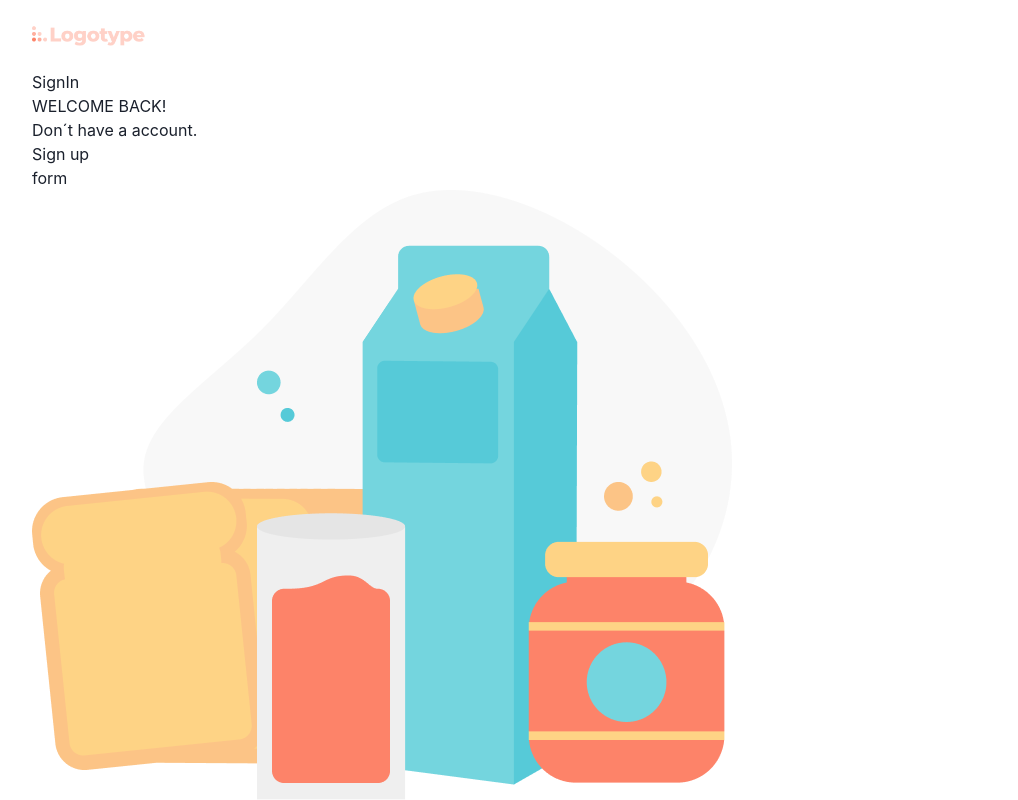
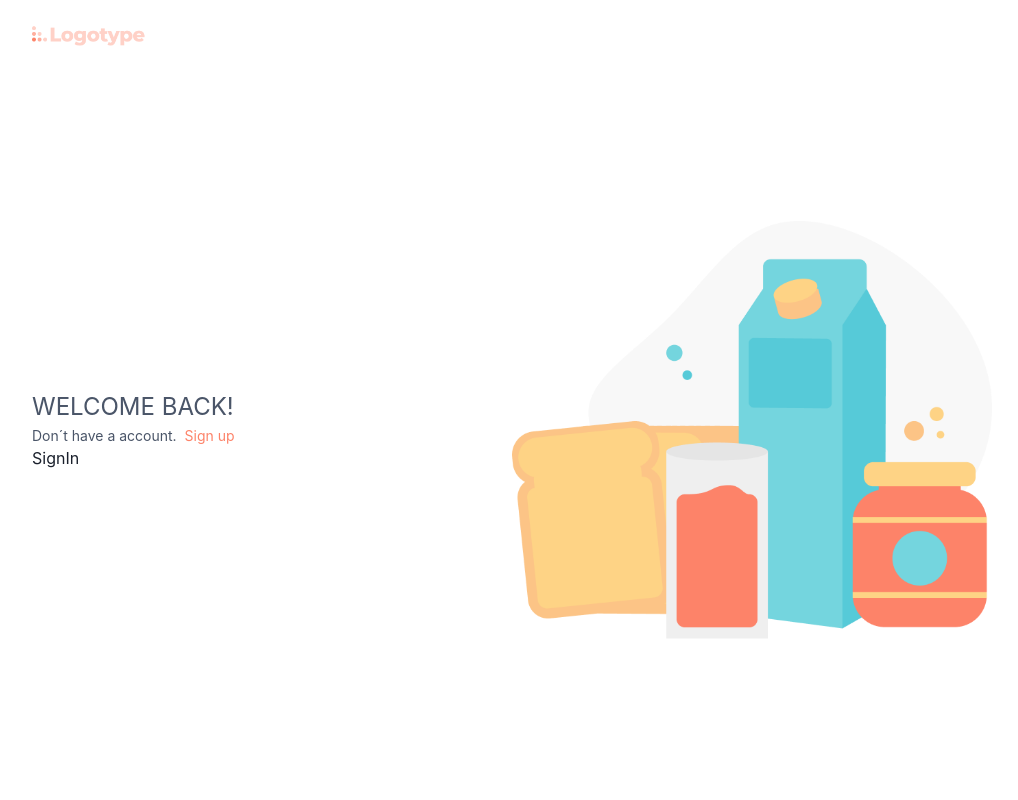
Before and after one commit to Lopez089/practical_React_App, a React (Vite) app: page /signIn in a window 1280 px wide. Shown: the whole page, without its empty margins (128-1146 px from the left). Built offline with nearby package versions, Linux system fonts and the light colour scheme.

Commit message:
create main signIn

```diff
--- a/src/components/container/container.tsx
+++ b/src/components/container/container.tsx
@@ -7,6 +7,7 @@ export const Container = ({ children }: container) => {
     <Box
       display='grid'
       gridTemplateColumns='1fr 960px 1fr'
+      h='100%'
     >
       <Box
         gridArea='1/2'
--- a/src/components/formSignIn/formSignIn.tsx
+++ b/src/components/formSignIn/formSignIn.tsx
@@ -3,7 +3,7 @@ import React from 'react'
 export const FormSingIn = () => {
   return (
     <section role='form-signIn'>
-      form
+      <p>SignIn</p>
     </section>
   )
 }
--- a/src/components/main/main.tsx
+++ b/src/components/main/main.tsx
@@ -1,13 +1,18 @@
 import React from 'react'
 import { main } from '../../interface/index'
 import { Container } from '../container/container'
+import { Box } from '@chakra-ui/react'
 
 export const Main: React.FC<main> = ({ children }) => {
   return (
-    <main role='main'>
+    <Box
+      as='main'
+      role='main'
+      h='90vh'
+    >
       <Container>
         {children}
       </Container>
-    </main>
+    </Box>
   )
 }
--- a/src/interface/main.ts
+++ b/src/interface/main.ts
@@ -1,4 +1,4 @@
 import React from 'react'
 export interface main {
-    children: React.ReactElement[]
+    children: React.ReactElement[] | React.ReactElement
 }
--- a/src/pages/signIn/signIn.tsx
+++ b/src/pages/signIn/signIn.tsx
@@ -1,18 +1,66 @@
 import React from 'react'
 import { Nav, Main, FormSingIn } from '../../components/index'
 import imgHead from '../../assets/imgHead.png'
+import { Box, Image, Flex, Text } from '@chakra-ui/react'
+import { Link } from 'react-router-dom'
+
+interface layoutAuth {
+  children: React.ReactNode[]
+  img: React.ReactElement
+}
+
+export const LayoutAuth = ({ children, img }: layoutAuth) => {
+  return (
+    <Box
+      display='grid'
+      gridTemplateColumns='1fr 1fr'
+      h='100%'
+    >
+      <Flex
+        justifyContent='center'
+        flexDirection='column'
+      >
+        {children}
+      </Flex>
+      <Flex
+        justifyContent='center'
+        alignItems='center'
+      >
+        {img}
+      </Flex>
+    </Box>
+  )
+}
+
 export const SignIn = () => {
   return (
-    <>
+    <Box
+      h='100vh'
+    >
       <Nav />
       <Main>
-        <p>SignIn</p>
-        <p>WELCOME BACK!</p>
-        <p>Don´t have a account.</p>
-        <a href="/signUp">Sign up</a>
-        <FormSingIn />
-        <img src={imgHead} alt="imgHead" />
+        <LayoutAuth
+          img={<Image src={imgHead} alt="imgHead" />}
+        >
+          <Text color='gray.600' fontSize='2xl'>WELCOME BACK!</Text>
+          <Flex>
+            <Text
+              fontSize='sm'
+              color='gray.600'
+            >
+              Don´t have a account.
+            </Text>
+            <Text fontSize='sm' color='#FD8369'>
+              <Link
+                to="/signUp"
+              >
+                &nbsp; Sign up
+              </Link>
+            </Text>
+          </Flex>
+          <FormSingIn />
+        </LayoutAuth>
       </Main>
-    </>
+    </Box>
   )
 }
```
